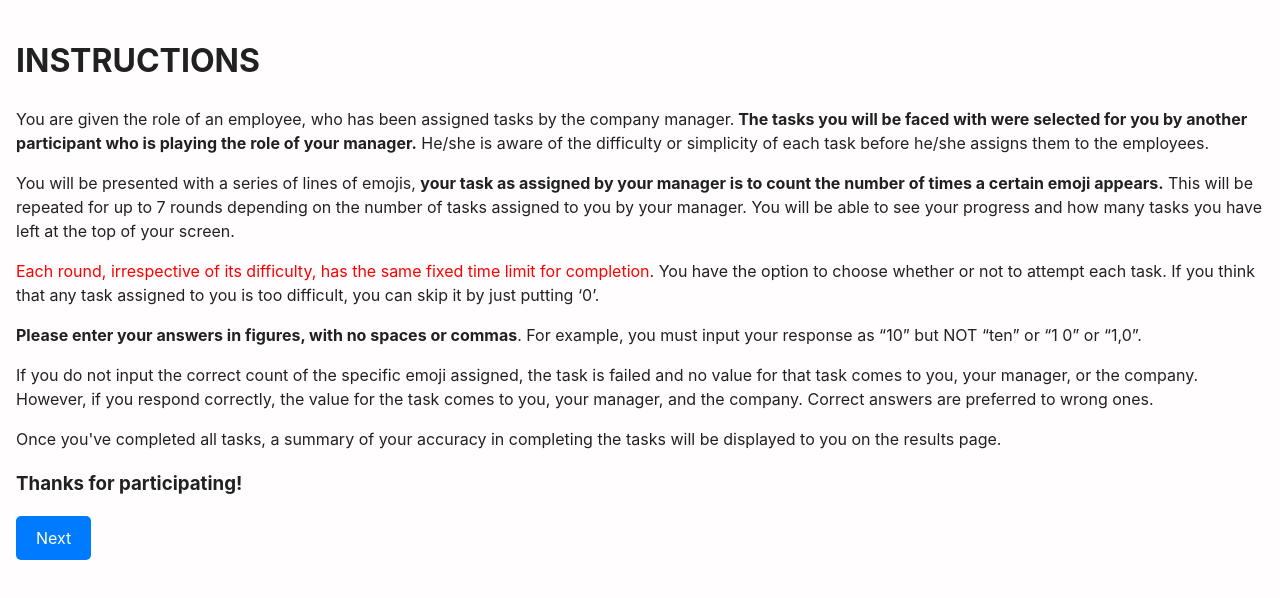
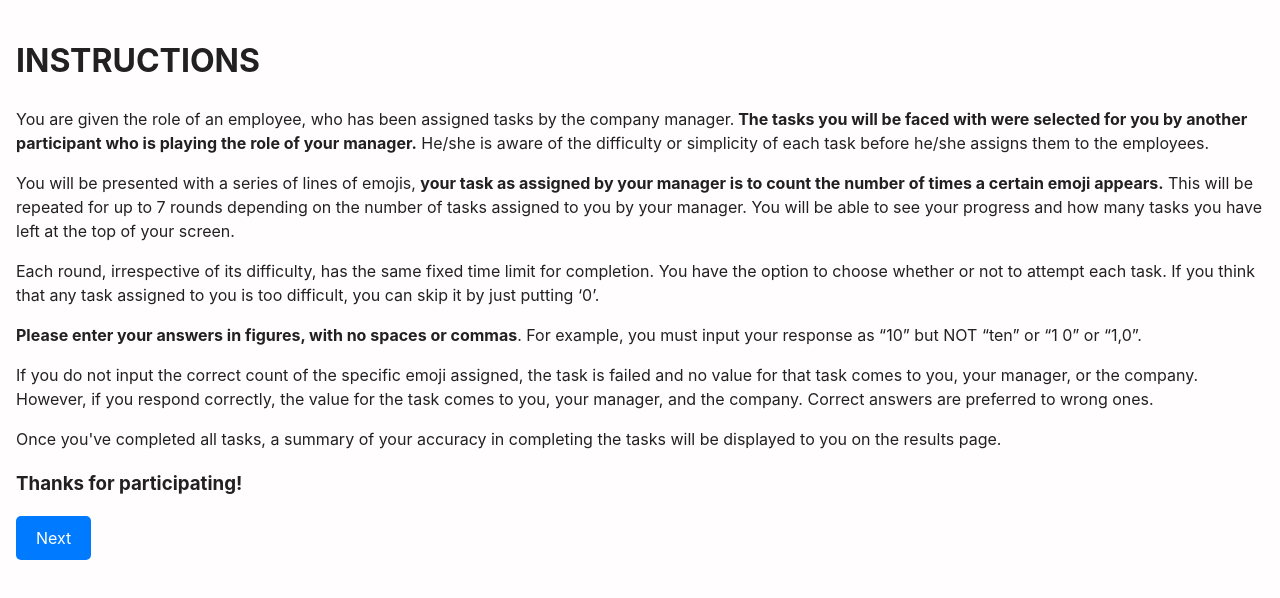
Before and after one commit to Mikekinjobi/employee-questionaire, a React (Vite) app: page /instructions in a window 1280 px wide. Shown: the top 598 px of the page. Built offline with nearby package versions, Linux system fonts and the light colour scheme.

Commit message:
red removed from instructions

```diff
--- a/src/pages/Page2.jsx
+++ b/src/pages/Page2.jsx
@@ -7,7 +7,7 @@ export default function Page2() {
       <h1>INSTRUCTIONS</h1>
         <p>You are given the role of an employee, who has been assigned tasks by the company manager.<b> The tasks you will be faced with were selected for you by another participant who is playing the role of your manager.</b> He/she is aware of the difficulty or simplicity of each task before he/she assigns them to the employees. </p>
       <p>You will be presented with a series of lines of emojis, <b> your task as assigned by your manager is to count the number of times a certain emoji appears.</b> This will be repeated for up to 7 rounds depending on the number of tasks assigned to you by your manager. You will be able to see your progress and how many tasks you have left at the top of your screen.</p>
-<p><span style={{color: "red"}}>Each round, irrespective of its difficulty, has the same fixed time limit for completion</span>. You have the option to choose whether or not to attempt each task. If you think that any task assigned to you is too difficult, you can skip it by just putting ‘0’.</p>
+<p><span>Each round, irrespective of its difficulty, has the same fixed time limit for completion</span>. You have the option to choose whether or not to attempt each task. If you think that any task assigned to you is too difficult, you can skip it by just putting ‘0’.</p>
 <p><b>Please enter your answers in figures, with no spaces or commas</b>. For example, you must input your response as “10” but NOT “ten” or “1 0” or “1,0”.</p>
 <p>If you do not input the correct count of the specific emoji assigned, the task is failed and no value for that task comes to you, your manager, or the company. However, if you respond correctly, the value for the task comes to you, your manager, and the company. Correct answers are preferred to wrong ones.</p>
 <p>Once you've completed all tasks, a summary of your accuracy in completing the tasks will be displayed to you on the results page.</p>
```
